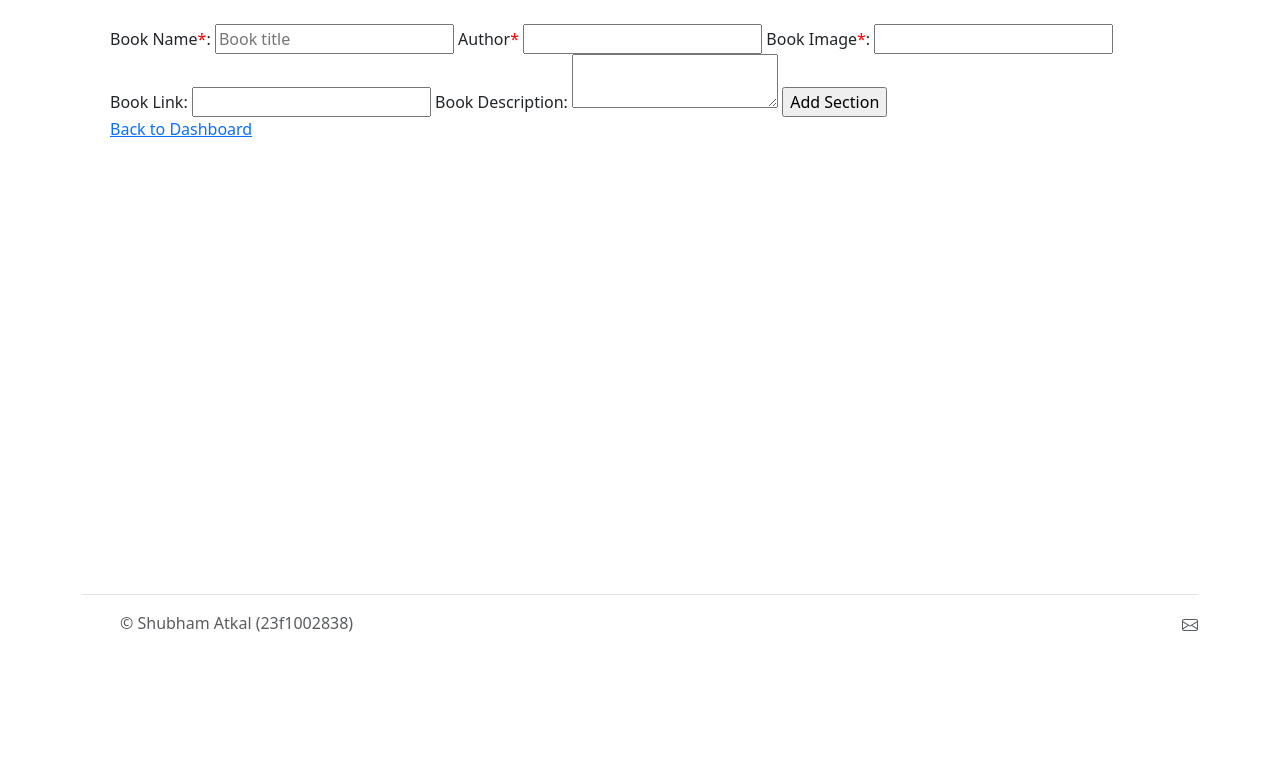
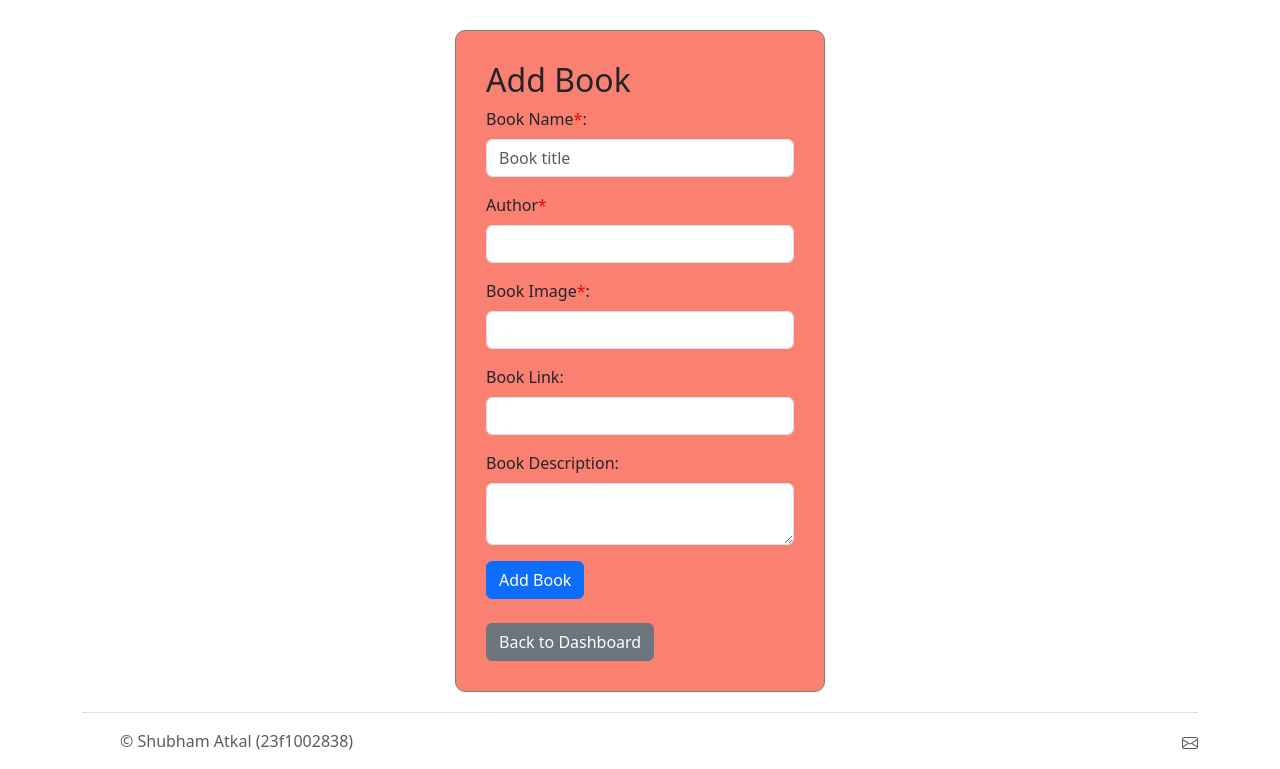
Before and after one commit to shubhamatkal/MAD1-Project, a Flask app: template root/code/templates/addbook.html in a window 1280 px wide. Shown: the part 73-842 px from the top of the page. Before the commit the page ends 705 px from the top, so only its background shows below. Run offline with Flask 3, Linux system fonts and the light colour scheme; the template is opened without the code that fills it, so the values that code supplies are empty.

Commit message:
interface

```diff
--- a/root/code/templates/addbook.html
+++ b/root/code/templates/addbook.html
@@ -9,27 +9,36 @@
 <body>
   {% include 'header-lib.html' %}
   <div class="mainbody-nonlogin">
+    <div id="form-body">
+      <h2>Add Book</h2>
     <form action="" method="POST">
-        <label for="bookTitle">Book Name<span style="color: red;">*</span>:</label>
-        <input type="text" id="bookTitle" name="bookTitle" required maxlength="100" placeholder="Book title">
-        <input type="hidden" name="section_id" value="{{ section_id }}">
-        <label for="author">Author<span style="color: red;">*</span> </label>
-        <input type="text" id="author" name="author" maxlength="100" required>
-
-        <label for="bookImage">Book Image<span style="color: red;">*</span>:</label>
-        <input type="url" id="bookImage" name="bookImage" required>
-
-        <label for="content">Book Link:</label>
-        <input type="url" id="link" name="link" required>
-
-        <label for="content">Book Description:</label>
-        <textarea id="Description" name="Description"></textarea>
-
-        <input type="submit" value="Add Section">
-        <br>
-    </form>
-    <a href="{{url_for('librarian_dashboard')}}">Back to Dashboard</a>
+        <div class="mb-3">
+          <label for="bookTitle" class="form-label" >Book Name<span style="color: red;">*</span>:</label>
+          <input class="form-control" type="text" id="bookTitle" name="bookTitle" required maxlength="100" placeholder="Book title">
+          <input type="hidden" name="section_id" value="{{ section_id }}">
+        </div>
+        <div class="mb-3">
+          <label for="author" class="form-label">Author<span style="color: red;">*</span> </label>
+          <input class="form-control" type="text" id="author" name="author" maxlength="100" required>
+        </div>
+        <div class="mb-3">
+          <label for="bookImage" class="form-label">Book Image<span style="color: red;">*</span>:</label>
+          <input class="form-control" type="url" id="bookImage" name="bookImage" required>
+        </div>
+        <div class="mb-3">
+          <label for="content" class="form-label">Book Link:</label>
+          <input class="form-control" type="url" id="link" name="link" required>
+        </div>
+        <div class="mb-3">
+          <label for="content" class="form-label">Book Description:</label>
+          <textarea class="form-control" id="Description" name="Description"></textarea>
+        </div>
+        <button type="submit" class="btn btn-primary">Add Book</button>
+      </form>
+    <br>
+    <a class="btn btn-secondary" href="{{url_for('librarian_dashboard')}}">Back to Dashboard</a>
   </div>
+</div>
   {% include 'footer.html' %}
 </body>
 </html>
```
Also changed, not shown: root/code/templates/addsection.html (+4 -19 lines), root/code/templates/makerequest.html (+10 -8 lines).
